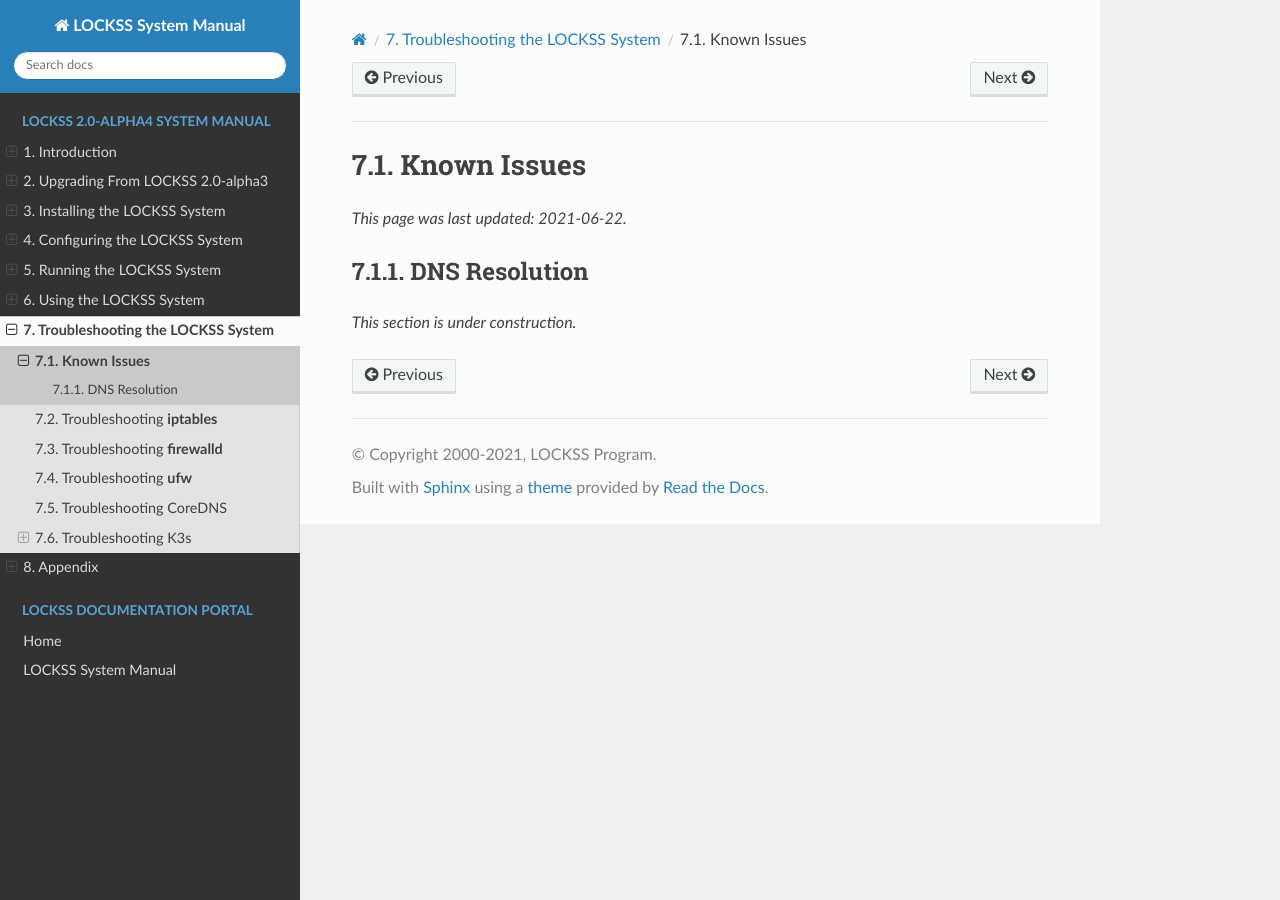
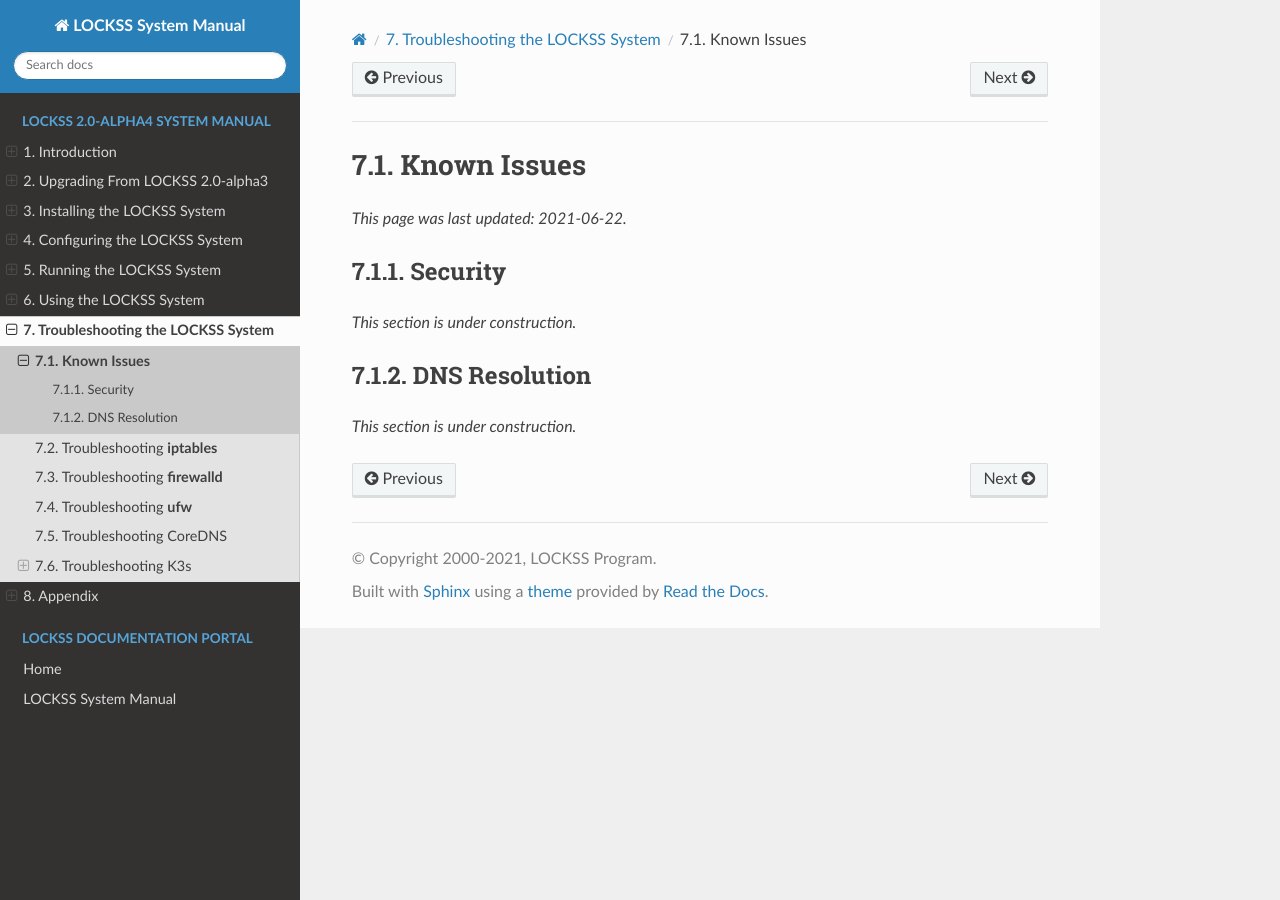
Before and after one commit to lockss/lockss-rtd-manual, a Sphinx documentation site: the page built from docs/troubleshooting/known-issues.rst, in a window 1280 px wide. Built offline with Sphinx 7.4.7 and the Read the Docs theme 2.0.0, drawn with Linux system fonts in a browser that asks for light colours.

Commit message:
Added placeholder for security in Known Issues

```diff
--- a/docs/troubleshooting/known-issues.rst
+++ b/docs/troubleshooting/known-issues.rst
@@ -4,6 +4,12 @@ Known Issues
 
 *This page was last updated: 2021-06-22.*
 
+--------
+Security
+--------
+
+*This section is under construction.*
+
 --------------
 DNS Resolution
 --------------
```
